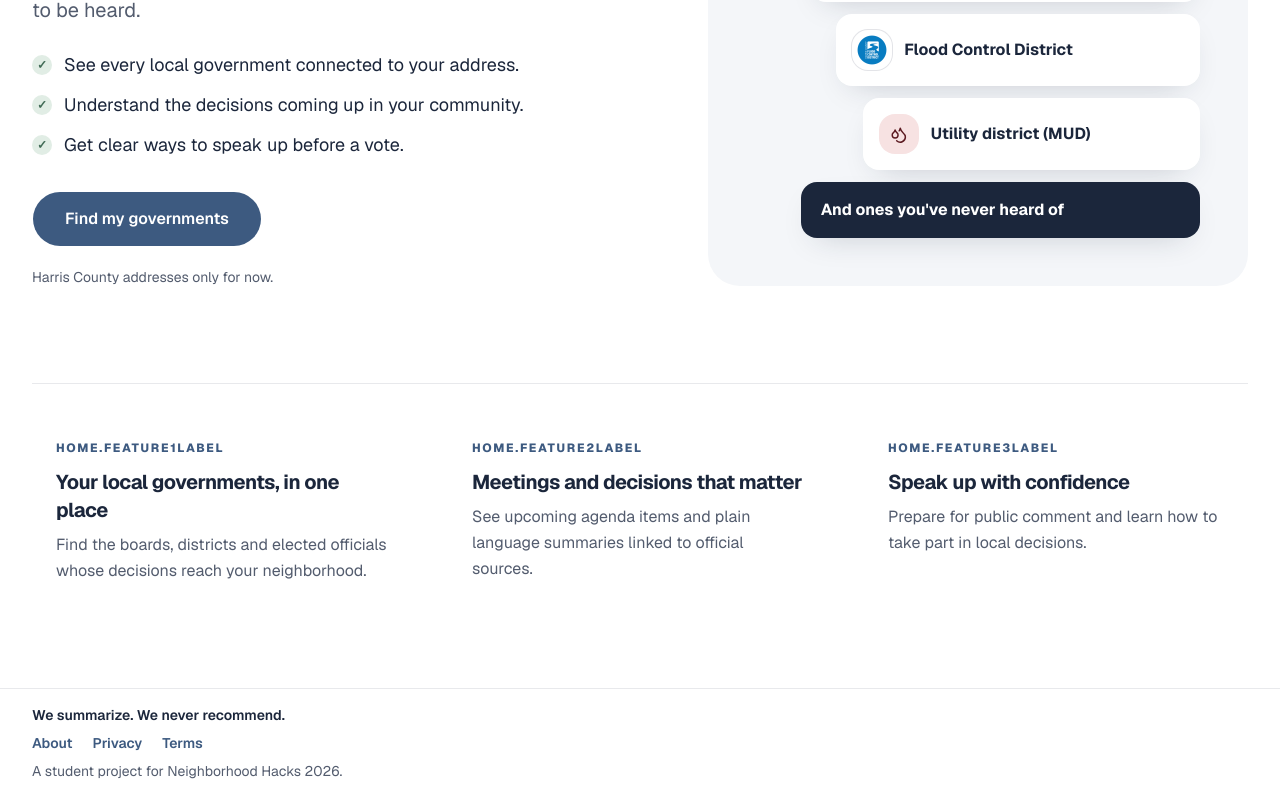
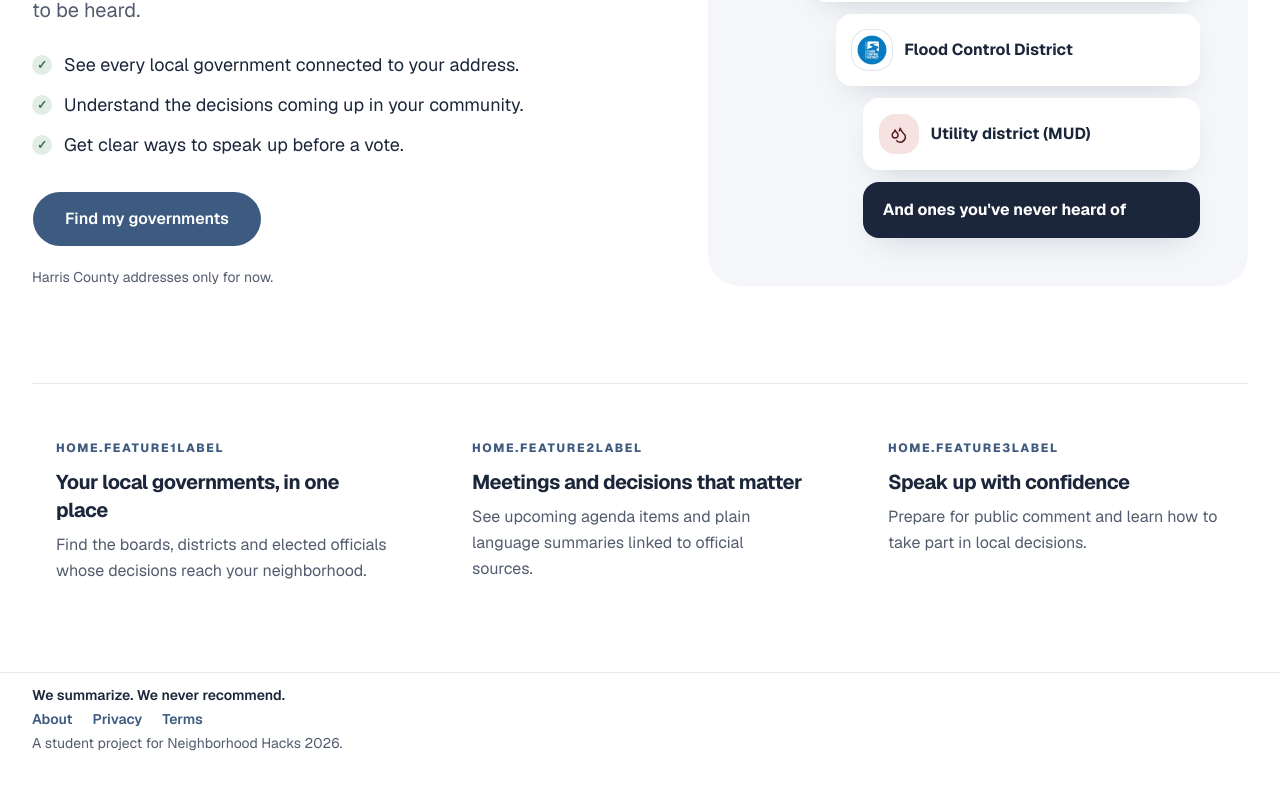
Before and after one commit to PlaidMod/NeighborhoodHacks, a Next.js app: page / in a window 1280 px wide. Shown: the part 431-1228 px from the top of the page. After the commit the page ends 1196 px from the top, so only its background shows below. Built offline with nearby package versions, Linux system fonts and the light colour scheme; no server answers.

Commit message:
Anchor footer and align government stack

```diff
--- a/app/(public)/layout.tsx
+++ b/app/(public)/layout.tsx
@@ -6,7 +6,7 @@ import { SiteHeader } from '@/components/shell/SiteHeader'
 export default async function PublicLayout({ children }: Readonly<{ children: React.ReactNode }>) {
   const t = await getTranslations('Shell')
   return (
-    <>
+    <div className="flex min-h-screen flex-col">
       <a
         href="#main"
         className="sr-only fixed top-3 left-3 z-[100] rounded-full bg-ink px-5 py-3 text-sm font-semibold text-white focus:not-sr-only focus:fixed"
@@ -15,8 +15,10 @@ export default async function PublicLayout({ children }: Readonly<{ children: Re
       </a>
       <SiteHeader />
       {/* Keeps the address lookup alive across home → stake picker → results. */}
-      <LookupProvider>{children}</LookupProvider>
+      <div className="flex-1">
+        <LookupProvider>{children}</LookupProvider>
+      </div>
       <SiteFooter />
-    </>
+    </div>
   )
 }
--- a/components/home/GovernmentStack.tsx
+++ b/components/home/GovernmentStack.tsx
@@ -30,7 +30,7 @@ export async function GovernmentStack() {
           </li>
         ))}
         <li
-          className={`${slip} ml-0 bg-ink px-5 py-4 text-[0.8125rem] font-bold whitespace-nowrap text-white sm:ml-[10%] sm:text-base`}
+          className={`${slip} ml-0 bg-ink px-5 py-4 text-[0.8125rem] font-bold whitespace-nowrap text-white sm:ml-[24%] sm:text-base`}
           style={{ animationDelay: `${LAYERS.length * 70}ms` }}
         >
           {t('more')}
--- a/components/shell/SiteFooter.tsx
+++ b/components/shell/SiteFooter.tsx
@@ -9,10 +9,10 @@ export async function SiteFooter() {
     { href: '/terms', label: t('terms') },
   ]
   return (
-    <footer className="mt-4 border-t border-line">
-      <div className="mx-auto max-w-7xl px-4 py-4 text-sm md:px-8 2xl:max-w-[1440px]">
+    <footer className="border-t border-line">
+      <div className="mx-auto max-w-7xl px-4 py-3 text-sm md:px-8 2xl:max-w-[1440px]">
         <p className="font-semibold text-ink">{t('neutral')}</p>
-        <nav aria-label={t('footerNavLabel')} className="mt-2">
+        <nav aria-label={t('footerNavLabel')} className="mt-1">
           <ul className="flex flex-wrap gap-x-5 gap-y-2">
             {links.map((link) => (
               <li key={link.href}>
@@ -23,7 +23,7 @@ export async function SiteFooter() {
             ))}
           </ul>
         </nav>
-        <p className="mt-2 text-muted-foreground">{t('project')}</p>
+        <p className="mt-1 text-muted-foreground">{t('project')}</p>
       </div>
     </footer>
   )
```
Also changed, not shown: 1 other file (tests, documents, lock files or other folders).
